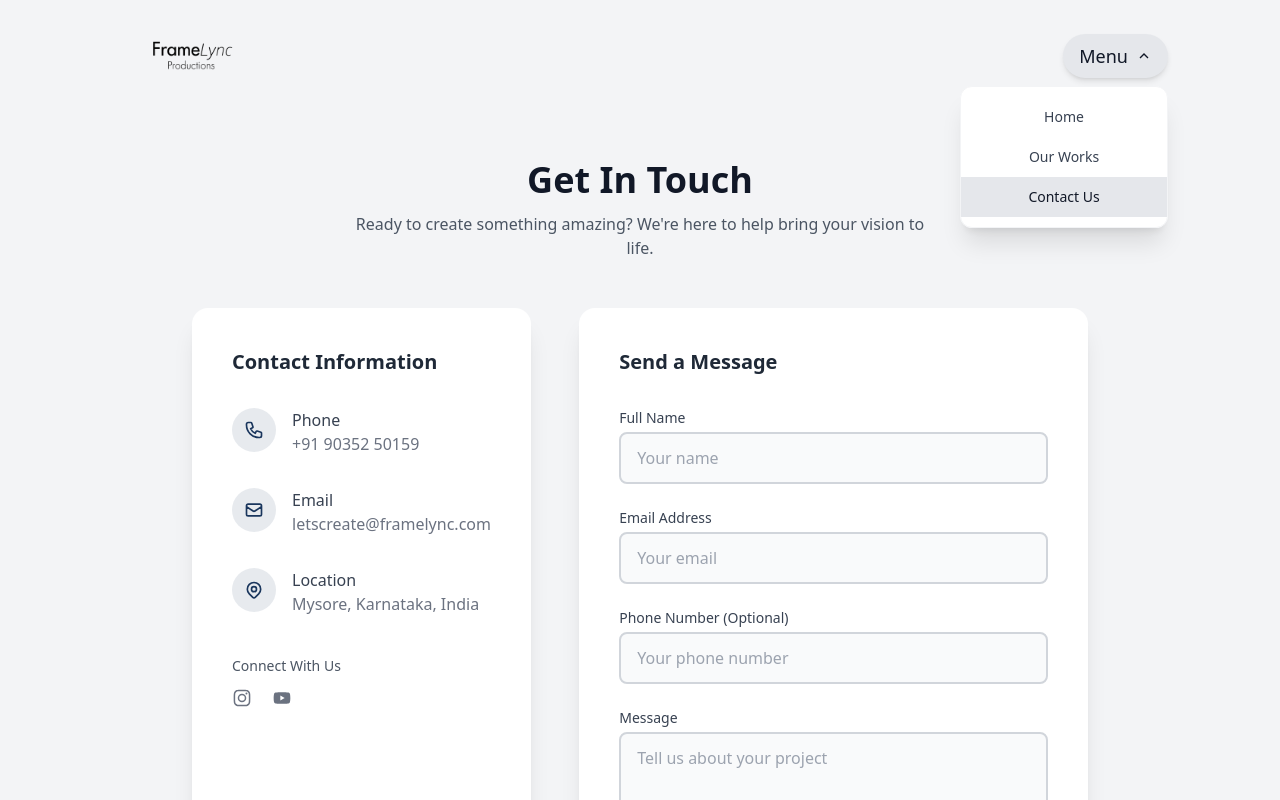
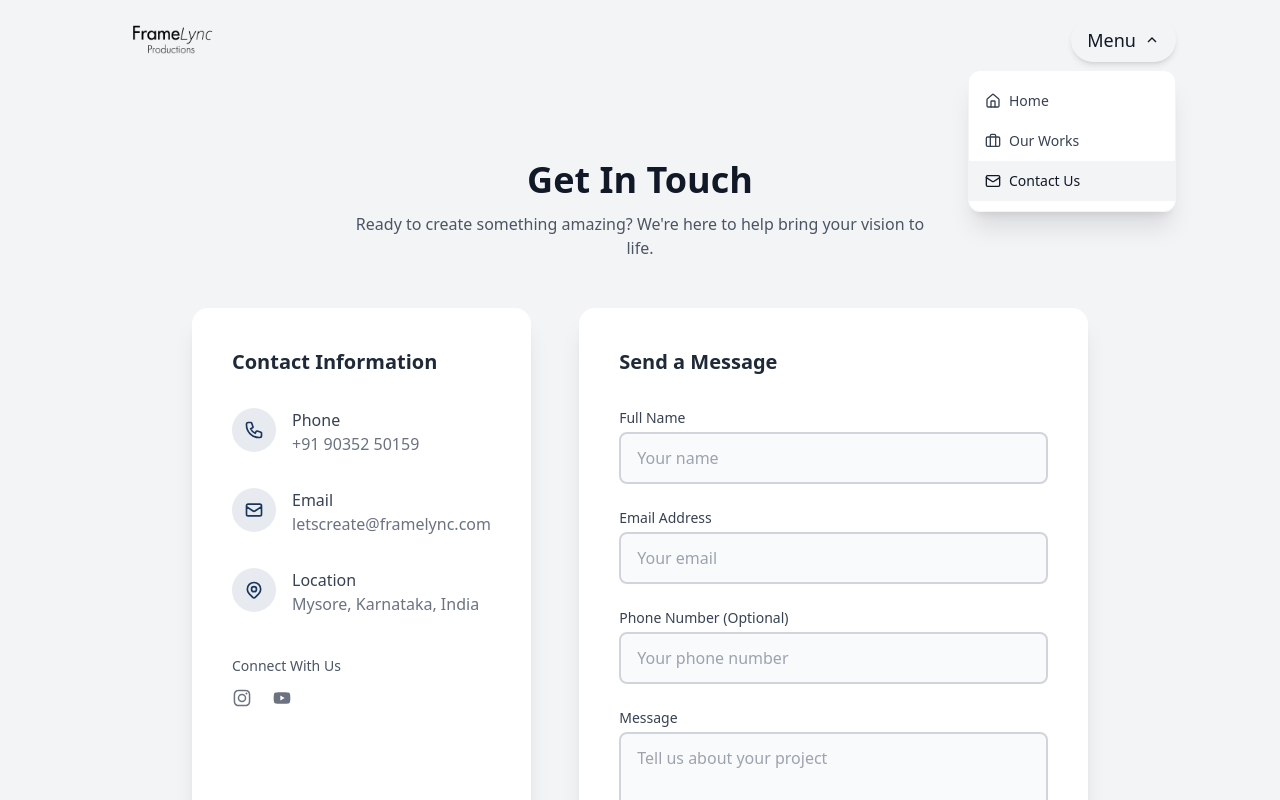
Before and after one commit to Navv23/Frame-Lync-Productions-React-App, a React (Create React App) app: page /contact-us in a window 1280 px wide. Both pictures are taken after a click on the button "Menu". Shown: the top 800 px of the page. Built offline with nearby package versions, Linux system fonts and the light colour scheme.

Commit message:
break: header change

```diff
--- a/package.json
+++ b/package.json
@@ -10,6 +10,7 @@
     "@testing-library/user-event": "^13.5.0",
     "clsx": "^2.1.1",
     "framer-motion": "^12.5.0",
+    "lucide-react": "^0.485.0",
     "react": "^19.0.0",
     "react-dom": "^19.0.0",
     "react-router-dom": "^7.2.0",
--- a/src/components/Header.js
+++ b/src/components/Header.js
@@ -1,21 +1,32 @@
 import React, { useState, useRef, useEffect } from "react";
 import { Link, useLocation, useNavigate } from "react-router-dom";
+import { motion } from 'framer-motion';
+import { Home, Briefcase, Mail } from 'lucide-react'; // Import icons
+
+const Button = ({ variant, size, className, onClick, children }) => (
+  <button
+    className={`${className} ${variant === 'ghost' ? 'bg-transparent' : ''} ${size === 'default' ? 'px-4 py-2' : ''}`}
+    onClick={onClick}
+  >
+    {children}
+  </button>
+);
 
 const Header = ({ logoVariant = "light" }) => {
-  // Layout adjustment variables - easily modify these to reposition elements
-  const containerPadding = "px-3 sm:px-6 md:px-12 lg:px-24"; // Reduced padding on small screens
-  const logoOffset = "ml-0 sm:ml-2 md:ml-4"; // Less offset on mobile to allow expansion
-  const menuOffset = "mr-0 sm:mr-2 md:mr-4"; // Less offset on mobile to allow expansion
+  // Layout adjustment variables
+  const containerPaddingX = "px-4 sm:px-6 md:px-8 lg:px-12 xl:px-24";
+  const logoMarginLeft = "ml-[-12px] sm:ml-[-8px] md:ml-[-4px]"; // Modified logoMarginLeft
+  const menuMarginRight = "mr-0 sm:mr-2 md:ml-4";
 
-  // Logo size control - adjust these values only - responsive sizes
-  const logoSizeDefault = "h-32 sm:h-36 md:h-40"; // Size when page is at top
-  const logoSizeScrolled = "h-32 sm:h-36 md:h-40"; // Size when page is scrolled
+  // Logo size control
+  const logoHeightDefault = "h-40 sm:h-86 md:h-92";
+  const logoHeightScrolled = "h-40 sm:h-86 md:h-92"; // keep it same
 
-  const menuRef = useRef(null);
   const [isMenuOpen, setIsMenuOpen] = useState(false);
   const [isScrolled, setIsScrolled] = useState(false);
   const location = useLocation();
   const navigate = useNavigate();
+  const menuRef = useRef(null);
 
   useEffect(() => {
     const handleScroll = () => {
@@ -46,54 +57,69 @@ const Header = ({ logoVariant = "light" }) => {
     }
   };
 
+    const getMenuIcon = (iconName: string) => {
+        switch (iconName) {
+            case "Home":
+                return <Home className="mr-2 w-4 h-4" />;
+            case "Briefcase":
+                return <Briefcase className="mr-2 w-4 h-4" />;
+            case "Mail":
+                return <Mail className="mr-2 w-4 h-4" />;
+            default:
+                return null;
+        }
+    };
+
   const getMenuItemClass = (path) => {
     const isActive = location.pathname === path;
-    return `relative block w-full text-sm font-medium px-4 py-2.5 transition-all duration-200 ${
-      isActive
-        ? "bg-gray-200 text-gray-900"
-        : "text-gray-700 hover:bg-gray-200/50 active:bg-gray-200 hover:text-gray-900"
-    }`;
+    return `group relative flex items-center w-full text-sm font-medium px-4 py-2.5 transition-colors duration-200
+      ${isActive
+        ? "bg-gray-100 text-gray-900"
+        : "text-gray-700 hover:bg-gray-100/10 hover:text-gray-900 rounded-md" // Updated hover effect
+      }`;
   };
+
+  const menuItems = [
+    { path: "/", label: "Home", icon: "Home" },
+    { path: "/our-works", label: "Our Works", icon: "Briefcase" },
+    { path: "/contact-us", label: "Contact Us", icon: "Mail" },
+  ];
 
   return (
     <header className="fixed top-0 left-0 w-full z-50">
-      {/* Scroll overlay with gradient */}
       {isScrolled && (
-      <div className="fixed top-0 left-0 w-full pointer-events-none bg-gradient-to-b from-black/70 to-transparent h-28 transition-opacity duration-300"></div>
+        <div className="absolute top-0 left-0 w-full pointer-events-none bg-gradient-to-b from-black/70 to-transparent h-28 transition-opacity duration-300" />
       )}
 
-      {/* Main container with max-width for modern centered look */}
-      <div className={`mx-auto max-w-7xl ${containerPadding}`}>
-        {/* Header content with fixed height - this ensures consistent positioning */}
-        <div className="relative flex items-center justify-between h-28">
-          {/* Logo container with fixed size and centered content */}
+      <div className={`mx-auto max-w-7xl ${containerPaddingX}`}>
+        <div className="relative flex items-center justify-between h-20">
           <Link
             to="/"
-            className={`flex items-center justify-center z-10 ${logoOffset}`}
+            className={`flex items-center justify-center z-10 ${logoMarginLeft}`}
           >
-             <div className="flex items-center justify-center h-28">
+            <div className="flex items-center justify-center h-20">
               <img
                 src={logoVariant === "dark" ? "/logo-file-03-dark.png" : "/logo-file-04.png"}
                 alt="FrameLync Ads"
-                className={`w-auto transition-all duration-300 ${
-                  isScrolled ? logoSizeScrolled : logoSizeDefault
-                }`}
+                className={`w-auto transition-all duration-300 ${isScrolled ? logoHeightScrolled : logoHeightDefault}`}
               />
             </div>
           </Link>
 
-          {/* Menu button and dropdown */}
-          <div className={`relative z-10 ${menuOffset}`} ref={menuRef}>
-            <button
-              className={`flex items-center text-base sm:text-lg font-medium px-4 py-2 rounded-full transition-all duration-200 ${
-                isMenuOpen
-                  ? logoVariant === "dark"
-                    ? "bg-gray-200 text-gray-900 shadow-md"
-                    : "bg-gray-200 text-gray-900 shadow-md"
+          <div className={`relative z-10 ${menuMarginRight}`} ref={menuRef}>
+            <Button
+              variant="ghost"
+              size="default"
+              className={`
+                flex items-center text-base sm:text-lg font-medium px-4 py-2 rounded-full transition-all duration-200
+                ${isMenuOpen
+                  ? "bg-gray-100 text-gray-900 shadow-md"
                   : `${logoVariant === "dark"
-                      ? "text-gray-900 hover:bg-gray-200/70 active:bg-gray-200"
-                      : "text-white hover:bg-white/20 active:bg-white/30"}`
-              }`}
+                      ? "text-gray-900 hover:bg-gray-100/70"
+                      : "text-white hover:bg-white/20"
+                    } active:bg-white/30`
+                }
+              `}
               onClick={() => setIsMenuOpen(!isMenuOpen)}
             >
               <span className="mr-2 font-medium">Menu</span>
@@ -106,31 +132,31 @@ const Header = ({ logoVariant = "light" }) => {
               >
                 <path d="M6 9l6 6 6-6"></path>
               </svg>
-            </button>
+            </Button>
 
             {isMenuOpen && (
-              <div className="absolute right-0 mt-2 w-52 bg-white rounded-xl shadow-xl py-1.5 overflow-hidden backdrop-blur-sm bg-white/95 border border-gray-100">
+              <motion.div
+                initial={{ opacity: 0, y: -10 }}
+                animate={{ opacity: 1, y: 0 }}
+                exit={{ opacity: 0, y: -10 }}
+                transition={{ duration: 0.2, ease: "easeInOut" }}
+                className="absolute right-0 mt-2 w-52 bg-white rounded-xl shadow-xl py-1.5 overflow-hidden backdrop-blur-sm bg-white/95 border border-gray-100"
+              >
                 <div className="py-1">
-                  <button
-                    onClick={() => handleMenuNavigation("/")}
-                    className={getMenuItemClass("/")}
-                  >
-                    Home
-                  </button>
-                  <button
-                    onClick={() => handleMenuNavigation("/our-works")}
-                    className={getMenuItemClass("/our-works")}
-                  >
-                    Our Works
-                  </button>
-                  <button
-                    onClick={() => handleMenuNavigation("/contact-us")}
-                    className={getMenuItemClass("/contact-us")}
-                  >
-                    Contact Us
-                  </button>
+                  {menuItems.map((item) => (
+                    <button
+                      key={item.path}
+                      onClick={() => handleMenuNavigation(item.path)}
+                      className={getMenuItemClass(item.path)}
+                    >
+                      <div className="flex items-center">
+                        {getMenuIcon(item.icon)}
+                        {item.label}
+                      </div>
+                    </button>
+                  ))}
                 </div>
-              </div>
+              </motion.div>
             )}
           </div>
         </div>
```
Also changed, not shown: 1 other file (tests, documents, lock files or other folders).
